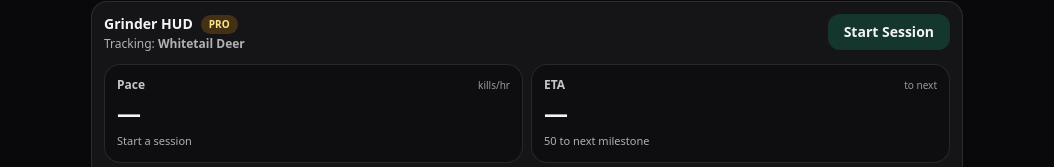
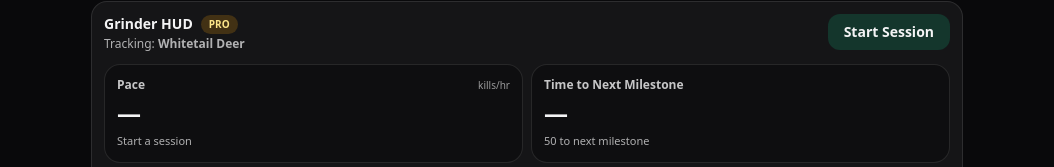
Before and after one commit to Camoford/great-one-grind, a React (Vite) app: page / in a window 1280 px wide. Shown: the part 196-363 px from the top of the page, without its empty margins (113-1167 px from the left). Built offline with nearby package versions, Linux system fonts and the light colour scheme.

Commit message:
Phase 17B: rename ETA to Time to Next Milestone (UI-only)

```diff
--- a/components/GrinderHUD.tsx
+++ b/components/GrinderHUD.tsx
@@ -10,9 +10,10 @@ import { GREAT_ONE_SPECIES, useHunterStore, type GreatOneSpecies } from "../stor
  * - READ-ONLY for insights (no extra persistence)
  *
  * Phase 17B (UI-only):
- * - Stronger hierarchy for pace / ETA
+ * - Stronger hierarchy for pace / time-to-next
  * - Cleaner spacing + mobile readability
  * - Removes encoding artifacts
+ * - Renames "ETA" to "Time to Next Milestone"
  */
 
 const SUMMARY_KEY = "greatonegrind_session_summary_v1";
@@ -106,7 +107,7 @@ export default function GrinderHUD() {
     // eslint-disable-next-line react-hooks/exhaustive-deps
   }, [activeSession, tick, killsSession]);
 
-  const eta = useMemo(() => {
+  const timeToNext = useMemo(() => {
     if (!activeSession) return "—";
     if (pace <= 0.01) return "—";
     const hrs = remaining / pace;
@@ -162,7 +163,7 @@ export default function GrinderHUD() {
   }
 
   const paceText = isActive ? pace.toFixed(1) : "—";
-  const etaText = isActive ? eta : "—";
+  const timeText = isActive ? timeToNext : "—";
 
   return (
     <div className="w-full rounded-2xl border border-white/10 bg-white/5 p-3">
@@ -214,9 +215,9 @@ export default function GrinderHUD() {
           hint={isActive ? "Live" : "Start a session"}
         />
         <BigStat
-          label="ETA"
-          value={etaText}
-          unit="to next"
+          label="Time to Next Milestone"
+          value={timeText}
+          unit=""
           hint={isActive ? `${pretty(remaining)} remaining` : `${pretty(remaining)} to next milestone`}
         />
       </div>
@@ -256,7 +257,7 @@ function BigStat({
     <div className="rounded-2xl border border-white/10 bg-black/30 p-3">
       <div className="flex items-center justify-between gap-2">
         <div className="text-xs font-semibold opacity-80">{label}</div>
-        <div className="text-[10px] opacity-60">{unit}</div>
+        {unit ? <div className="text-[10px] opacity-60">{unit}</div> : <div />}
       </div>
 
       <div className="mt-1 text-2xl font-extrabold tracking-tight">{value}</div>
```
